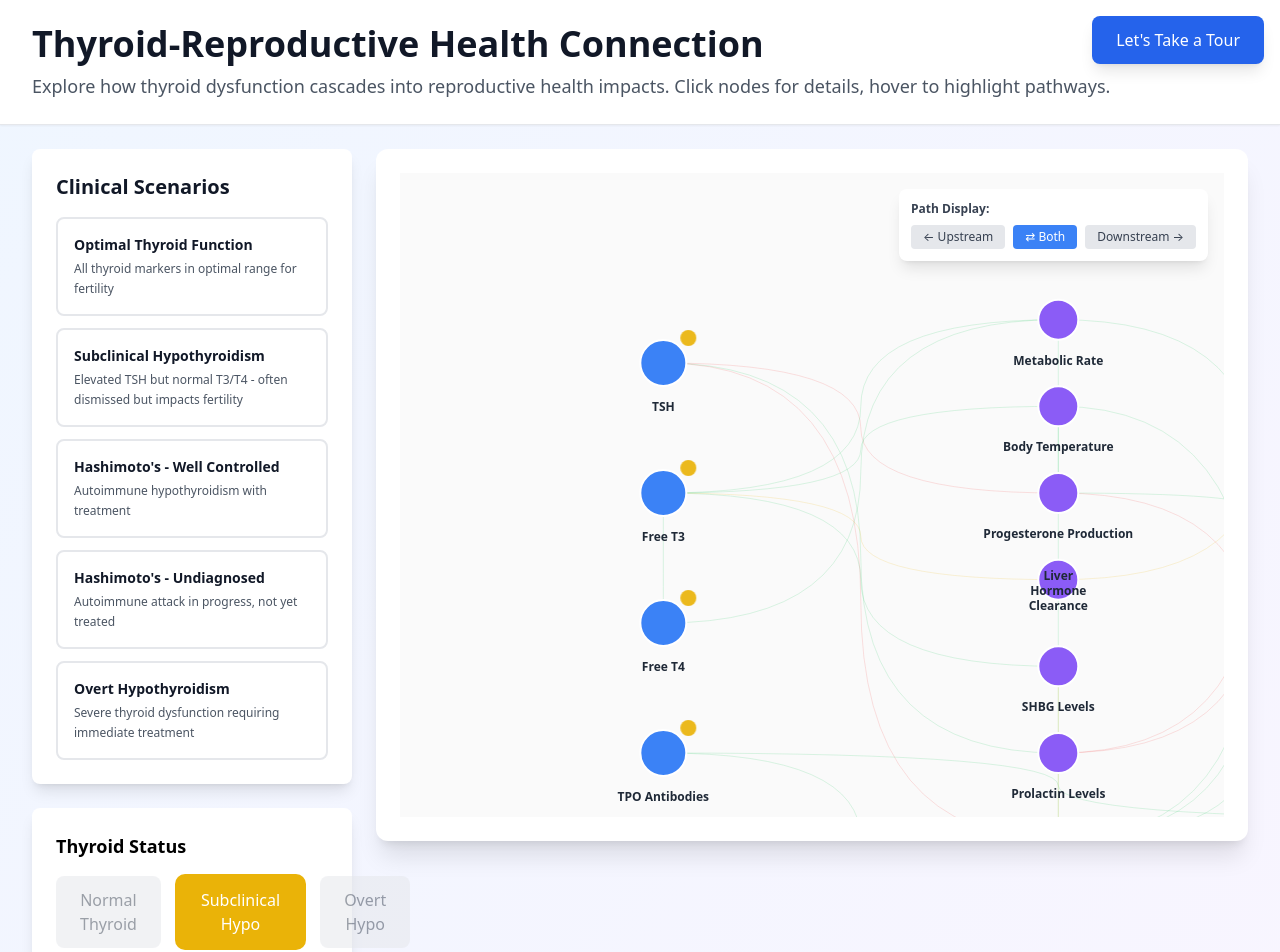
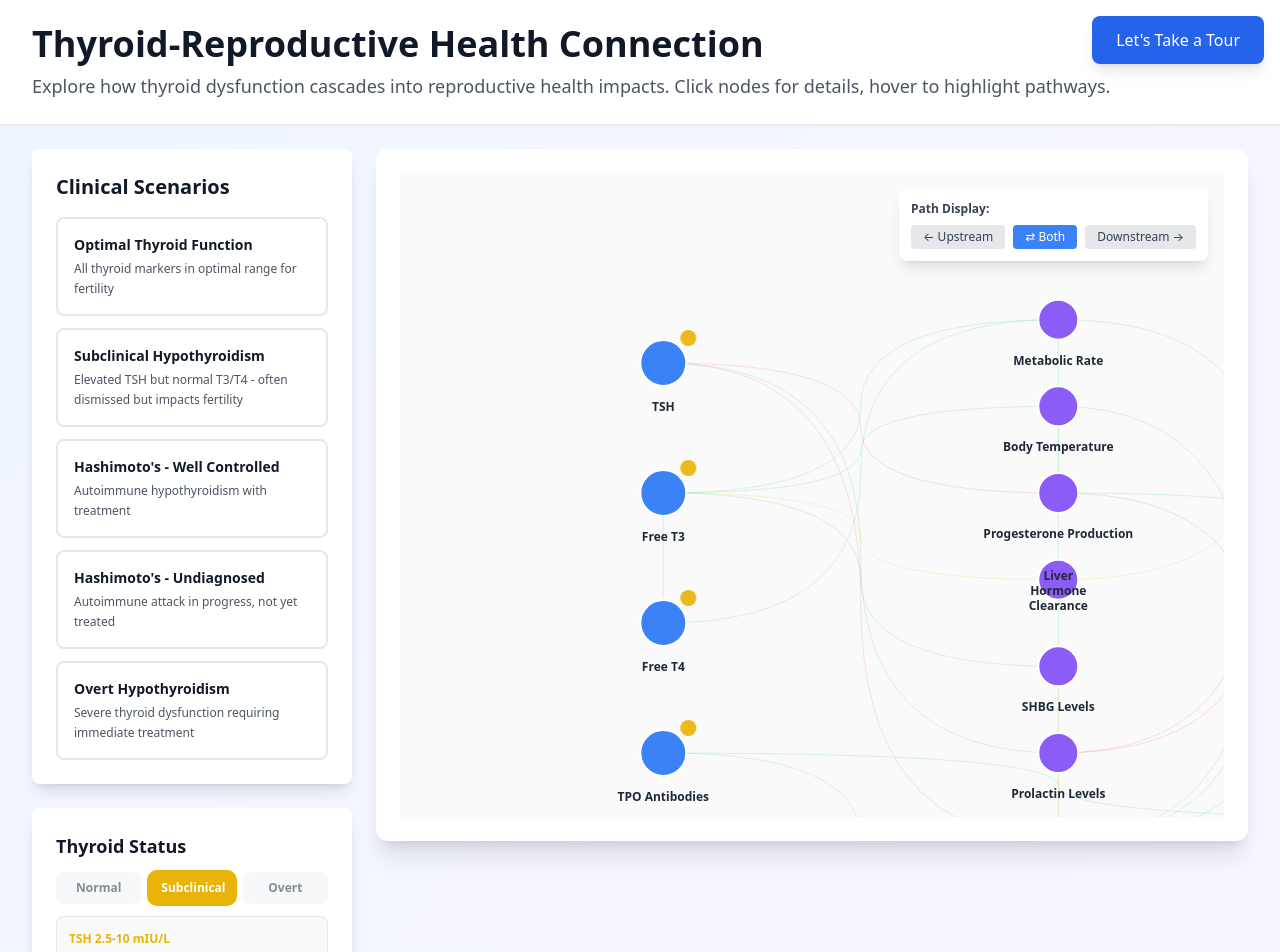
Before and after one commit to nusanam/thyroid-explorer, a React (Vite) app: page / in a window 1280 px wide. Shown: the top 952 px of the page. Built offline with nearby package versions, Linux system fonts and the light colour scheme.

Commit message:
improved severity slider UI

```diff
--- a/src/app/components/SeveritySlider.tsx
+++ b/src/app/components/SeveritySlider.tsx
@@ -7,31 +7,45 @@ interface Props {
 
 export const SeveritySlider: React.FC<Props> = ({ value, onChange }) => {
   const options = [
-    { value: 'normal', label: 'Normal Thyroid', color: '#22c55e' },
-    { value: 'subclinical', label: 'Subclinical Hypo', color: '#eab308' },
-    { value: 'overt', label: 'Overt Hypo', color: '#ef4444' },
+    {
+      value: 'normal',
+      label: 'Normal',
+      color: '#22c55e',
+      textColor: '#166534',
+    },
+    {
+      value: 'subclinical',
+      label: 'Subclinical',
+      color: '#eab308',
+      textColor: '#854d0e',
+    },
+    { value: 'overt', label: 'Overt', color: '#ef4444', textColor: '#991b1b' },
   ];
 
   return (
-    <div className='severity-slider'>
-      <h3 className='text-lg font-semibold mb-4'>Thyroid Status</h3>
-      <div className='flex gap-4'>
+    <div>
+      <h3 className='text-lg font-semibold mb-3 text-gray-900'>
+        Thyroid Status
+      </h3>
+      <div className='grid grid-cols-3 gap-2'>
         {options.map((option) => (
           <motion.button
             key={option.value}
             onClick={() =>
               onChange(option.value as 'normal' | 'subclinical' | 'overt')
             }
-            className={`px-6 py-3 rounded-lg font-medium transition-all ${
-              value === option.value ? 'ring-2 ring-offset-2' : 'opacity-50'
+            className={`px-3 py-2 rounded-lg text-xs font-semibold transition-all ${
+              value === option.value
+                ? 'ring-2 ring-offset-1'
+                : 'opacity-60 hover:opacity-100'
             }`}
             style={{
               backgroundColor:
-                value === option.value ? option.color : '#e5e7eb',
+                value === option.value ? option.color : '#f3f4f6',
               color: value === option.value ? 'white' : '#374151',
               boxShadow:
                 value === option.value
-                  ? `0 0 0 2px ${option.color}, 0 0 0 4px white` // Inner color and offset color
+                  ? `0 0 0 2px ${option.color}, 0 0 0 4px white`
                   : 'none',
             }}
             whileHover={{ scale: 1.05 }}
@@ -42,12 +56,40 @@ export const SeveritySlider: React.FC<Props> = ({ value, onChange }) => {
         ))}
       </div>
 
-      <div className='mt-6 p-4 bg-gray-50 rounded-lg'>
-        <p className='text-sm text-gray-700'>
-          {value === 'normal' && 'TSH < 2.5, optimal thyroid function'}
-          {value === 'subclinical' &&
-            'TSH 2.5-10, mild thyroid dysfunction often overlooked'}
-          {value === 'overt' && 'TSH > 10, significant thyroid dysfunction'}
+      <div className='mt-3 p-3 bg-gray-50 rounded-lg border border-gray-200'>
+        <p
+          className='text-xs leading-relaxed'
+          style={{
+            color: options.find((o) => o.value === value)?.textColor,
+          }}
+        >
+          {value === 'normal' && (
+            <>
+              <span className='font-bold' style={{ color: '#22c55e' }}>
+                TSH &lt; 2.5 mIU/L
+              </span>
+              <br />
+              Optimal thyroid function for fertility
+            </>
+          )}
+          {value === 'subclinical' && (
+            <>
+              <span className='font-bold' style={{ color: '#eab308' }}>
+                TSH 2.5-10 mIU/L
+              </span>
+              <br />
+              Mild dysfunction often dismissed but impacts fertility
+            </>
+          )}
+          {value === 'overt' && (
+            <>
+              <span className='font-bold' style={{ color: '#ef4444' }}>
+                TSH &gt; 10 mIU/L
+              </span>
+              <br />
+              Significant dysfunction requiring treatment
+            </>
+          )}
         </p>
       </div>
     </div>
```
